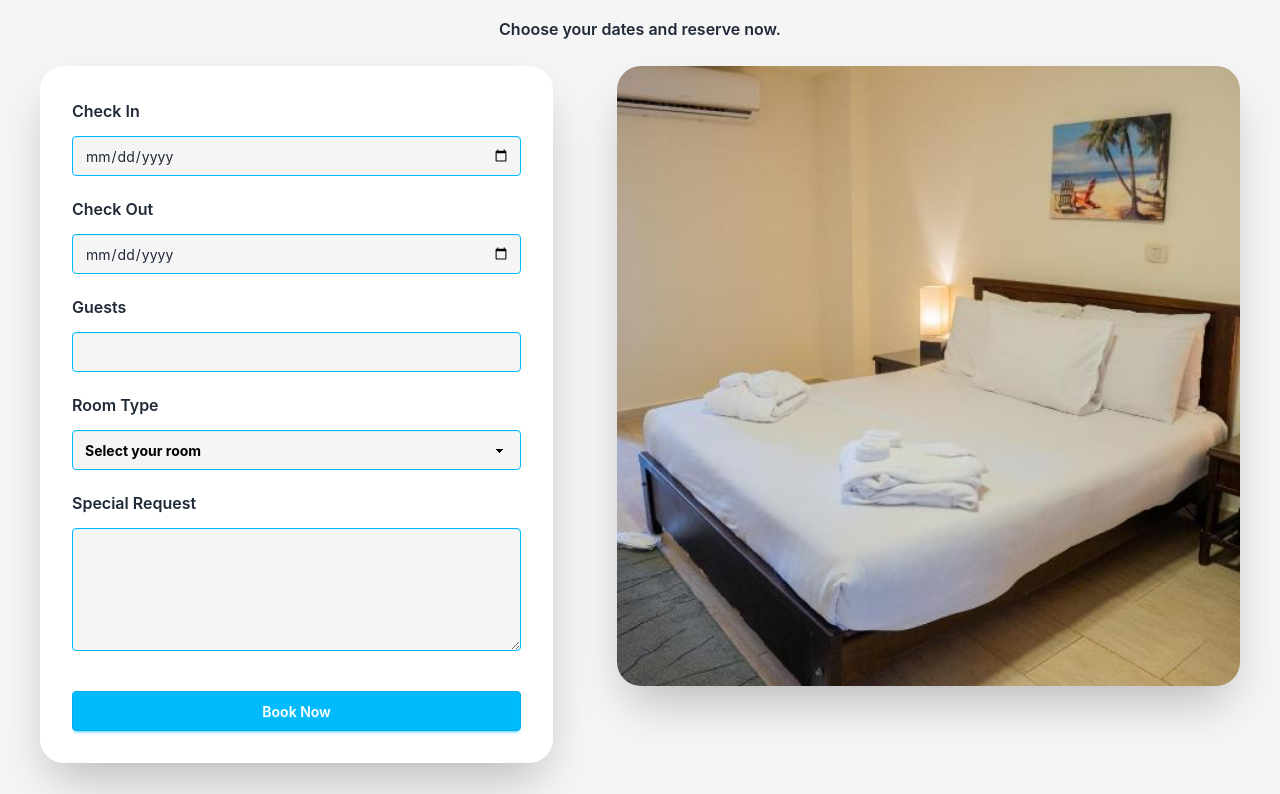
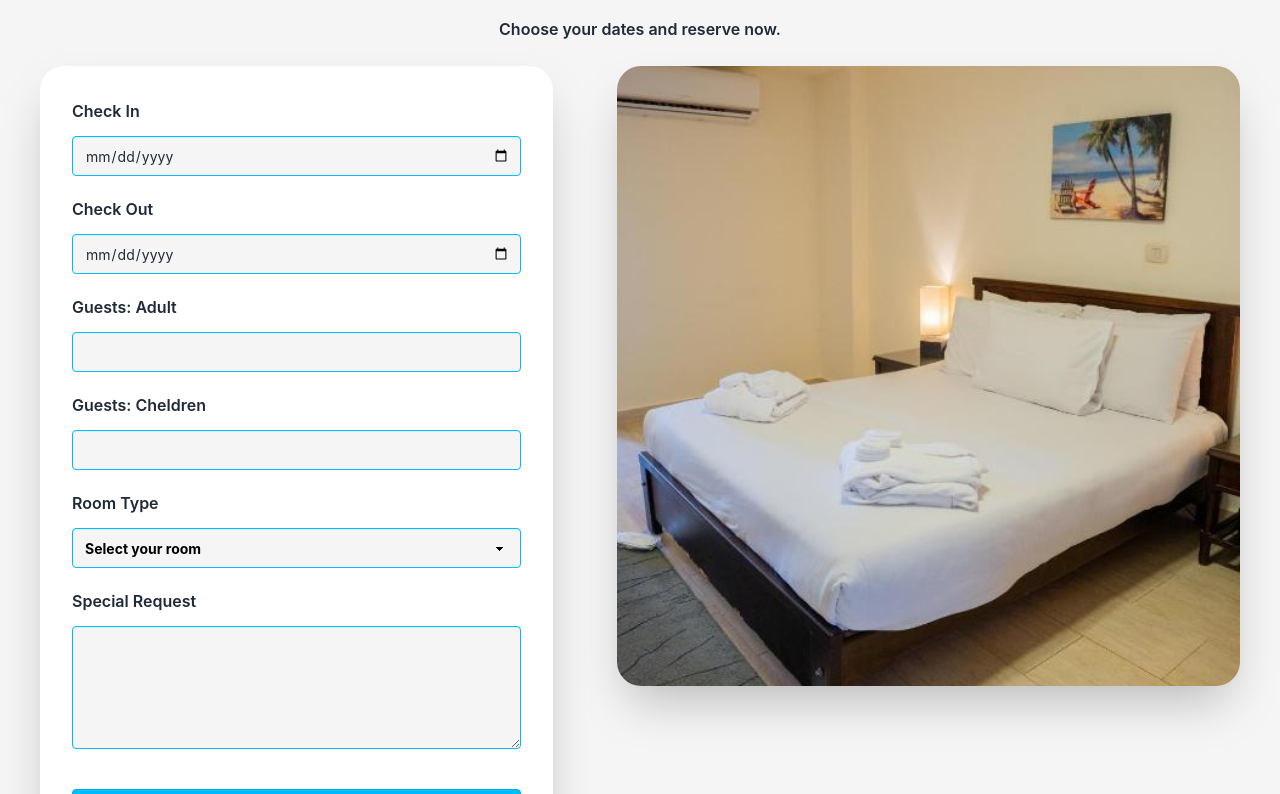
Before and after one commit to Eslam-Mohamed-1892/El-Fanar-Hotel, a React (Vite) app: page / in a window 1280 px wide. Shown: the part 2714-3508 px from the top of the page. Built offline with nearby package versions, Linux system fonts and the light colour scheme.

Commit message:
upgrade booking

```diff
--- a/src/pages/Booking.jsx
+++ b/src/pages/Booking.jsx
@@ -1,4 +1,4 @@
-import React from 'react'
+import React, { Children } from 'react'
 import king from '../images/booking/king.jpg'
 import { useFormik } from "formik";
 import * as Yup from "yup";
@@ -17,9 +17,19 @@ export default function Booking() {
       ),
 
     guests: Yup.number()
-      .required("Please enter number of guests")
+      .required("Please enter number of adults")
       .min(1, "Minimum 1 guest")
       .max(6, "Maximum 10 guests"),
+
+    children: Yup.number()
+      .required("Please enter number of children")
+      .min(1, "Minimum 1 guest")
+      .max(6, "Maximum 10 guests"),
+
+    age: Yup.array()
+      .required("Please enter child age")
+      .min(0, "Age cannot be negative")
+      .max(17, "Please enter a valid child age"),
 
     roomType: Yup.string()
       .required("Please select a room"),
@@ -33,6 +43,8 @@ export default function Booking() {
       checkIn: "",
       checkOut: "",
       guests: "",
+      children: "",
+      age: [],
       roomType: "",
       request: "",
     },
@@ -42,6 +54,7 @@ export default function Booking() {
     onSubmit: (values) => {
       toast.success("Booking request sent successfully!");
       console.log(values);
+      console.log(formik.values.age);
     },
   });
   return (
@@ -94,7 +107,7 @@ export default function Booking() {
             )}
           </div>
           <div className='flex flex-col gap-3'>
-            <label htmlFor="guests" className='font-semibold text-[#1F2937] leading-relaxed'>Guests</label>
+            <label htmlFor="guests" className='font-semibold text-[#1F2937] leading-relaxed'>Guests: Adult</label>
             <input
               id='guests'
               type="number"
@@ -112,6 +125,44 @@ export default function Booking() {
               </p>
             )}
           </div>
+          <div className='flex flex-col gap-3'>
+            <label htmlFor="children" className='font-semibold text-[#1F2937] leading-relaxed'>Guests: Cheldren</label>
+            <input
+              id='children'
+              type="number"
+              name='children'
+              onBlur={formik.handleBlur}
+              min='1'
+              max='10'
+              value={formik.values.children}
+              onChange={formik.handleChange}
+              className="input input-info w-full focus:shadow-2xl transition-all text-black font-bold bg-neutral-100 placeholder:text-black placeholder:font-semibold"
+            />
+            {formik.touched.children && formik.errors.children && (
+              <p className="text-red-500 text-sm">
+                {formik.errors.children}
+              </p>
+            )}
+          </div>
+          {Array.from({
+            length: Number(formik.values.children)
+          }).map((_, index) => (
+            <div key={index} className="flex flex-col gap-3">
+              <label className="font-semibold">
+                Child {index + 1} Age
+              </label>
+
+              <input
+                type="number"
+                name={`age.${index}`}
+                value={formik.values.age[index] || ""}
+                onChange={formik.handleChange}
+                className="input input-info w-full bg-neutral-100"
+                min="0"
+                max="17"
+              />
+            </div>
+          ))}
           <div className='flex flex-col gap-3'>
             <label htmlFor="roomType" className='font-semibold text-[#1F2937] leading-relaxed'>Room Type</label>
             <select
--- a/src/pages/MainHeader.jsx
+++ b/src/pages/MainHeader.jsx
@@ -7,7 +7,7 @@ export default function MainHeader() {
     return (
         <header className="w-full h-[12vh] bg-[#102A43]  px-6 md:px-8 lg:px-10 fixed top-0 left-0 z-20">
             <div className="h-full w-full flex justify-between items-center">
-                <Link to='hero' smooth={true} duration={1200} className="inter-font text-lg md:text-2xl lg:text-4xl text-[#D4AF37] font-bold">
+                <Link to='hero' smooth={true} duration={1200} className="inter-font text-2xl md:text-2xl lg:text-4xl text-[#D4AF37] font-bold">
                     El Fanar Hotel
                 </Link>
 
```
